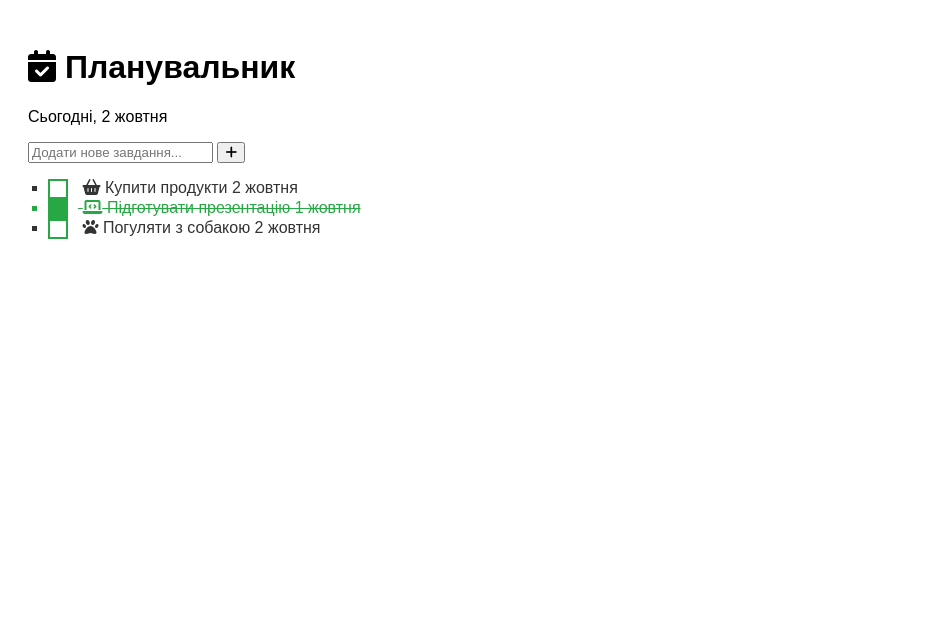
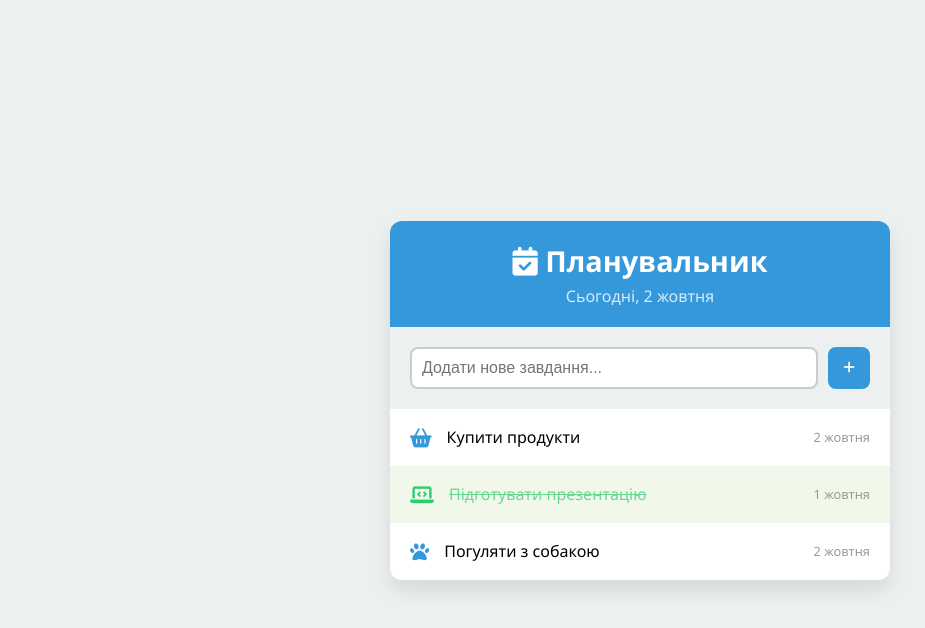
Before and after one commit to makavozik-droid/To-Do-List, a plain HTML site: page index.html in a window 1280 px wide. Shown: the whole page, without its empty margins (0-925 px from the left). Drawn offline with Linux system fonts and the light colour scheme.

Commit message:
Update styles.css

```diff
--- a/styles.css
+++ b/styles.css
@@ -1,80 +1,174 @@
 /*==========================================================*/
-/* Демонстрація спадкування та каскадності */
+/* Загальні стилі та змінні */
+/*==========================================================*/
+:root {
+    --primary-color: #3498db;
+    --secondary-color: #ecf0f1;
+    --text-color: #333;
+    --completed-color: #2ecc71;
+    --hover-color: #f1c40f;
+    --font-family: 'Segoe UI', Arial, sans-serif;
+}
+
+body {
+    font-family: var(--font-family);
+    background-color: var(--secondary-color);
+    margin: 0;
+    padding: 0;
+    display: flex;
+    justify-content: center;
+    align-items: center;
+    min-height: 100vh;
+}
+
+.app-container {
+    width: 100%;
+    max-width: 500px;
+    background-color: white;
+    border-radius: 12px;
+    box-shadow: 0 10px 20px rgba(0,0,0,0.1);
+    overflow: hidden;
+    animation: fadeIn 0.8s ease-out;
+}
+
+/* Анімація появи */
+@keyframes fadeIn {
+    from { opacity: 0; transform: translateY(-20px); }
+    to { opacity: 1; transform: translateY(0); }
+}
+
+/*==========================================================*/
+/* Заголовок та поле введення */
+/*==========================================================*/
+.app-header {
+    background: var(--primary-color);
+    color: white;
+    padding: 20px;
+    text-align: center;
+}
+.header-title {
+    margin: 0;
+    font-size: 1.8em;
+}
+.header-date {
+    opacity: 0.8;
+    margin: 5px 0 0;
+}
+.add-task-section {
+    display: flex;
+    padding: 20px;
+    background-color: var(--secondary-color);
+}
+#new-task-input {
+    flex-grow: 1;
+    padding: 10px;
+    border: 2px solid var(--border-color, #ccc);
+    border-radius: 8px;
+    font-size: 1em;
+    transition: all 0.3s;
+}
+#new-task-input:focus {
+    outline: none;
+    border-color: var(--primary-color);
+    box-shadow: 0 0 5px rgba(52, 152, 219, 0.5);
+}
+#add-task-btn {
+    margin-left: 10px;
+    padding: 10px 15px;
+    border: none;
+    background-color: var(--primary-color);
+    color: white;
+    border-radius: 8px;
+    cursor: pointer;
+    transition: transform 0.2s, background-color 0.3s;
+}
+#add-task-btn:hover {
+    background-color: #2980b9;
+    transform: scale(1.05);
+}
+
+/*==========================================================*/
+/* Стилізація списку завдань */
+/*==========================================================*/
+.todo-list {
+    list-style-type: none;
+    margin: 0;
+    padding: 0;
+}
+.todo-item {
+    display: flex;
+    align-items: center;
+    padding: 15px 20px;
+    border-bottom: 1px solid var(--border-color);
+    transition: background-color 0.3s, transform 0.3s;
+    position: relative;
+    cursor: pointer;
+}
+.todo-item:hover {
+    background-color: #f9f9f9;
+    transform: translateX(5px);
+}
+.todo-item:last-child {
+    border-bottom: none;
+}
+.todo-item .task-icon {
+    font-size: 1.2em;
+    color: var(--primary-color);
+    margin-right: 15px;
+}
+.todo-item .item-date {
+    margin-left: auto;
+    font-size: 0.8em;
+    color: #999;
+    transition: color 0.3s;
+}
+
+/*==========================================================*/
+/* Стилізація чекбоксів та виконаних завдань */
 /*==========================================================*/
 
-/* Спадкування: всі елементи на сторінці успадковують шрифт від <body> */
-body {
-    font-family: Arial, sans-serif;
-    padding: 20px;
-}
-
-/* Каскадність: базовий стиль для списку */
-.todo-list {
-    color: #333;
-    padding-left: 20px;
-    list-style-type: square;
-}
-
-/* Каскадність: цей стиль більш специфічний і перекриває попередній для
-   елементів із класом .completed */
-.todo-item.completed {
-    color: #28a745; /* Зелений колір */
-    text-decoration: line-through;
-}
-
-/* Перевірка !important:
-   Якщо додати !important до наступного правила,
-   воно перекриє навіть правило з .completed,
-   і текст стане синім, незважаючи на виконане завдання.
-   !important слід використовувати обережно. */
-/*
-.todo-item {
-    color: blue !important;
-}
-*/
-
-/*==========================================================*/
-/* Стилізація чекбоксів (без JS) */
-/*==========================================================*/
-
-/* Приховуємо стандартний чекбокс */
+/* Ховаємо стандартний чекбокс */
 .todo-item input[type="checkbox"] {
     display: none;
 }
-
-/* Стилізуємо кастомний чекбокс за допомогою псевдоелемента ::before */
-.todo-item label::before {
-    content: '';
-    display: inline-block;
-    width: 16px;
-    height: 16px;
-    margin-right: 10px;
-    border: 2px solid var(--secondary-color, #28a745);
-    background-color: transparent;
-    vertical-align: middle;
+/* Стилізуємо мітку, яка буде служити кастомним чекбоксом */
+.todo-item label {
+    display: flex;
+    align-items: center;
+    flex-grow: 1;
     cursor: pointer;
-    transition: all 0.2s ease-in-out;
+}
+/* Стилізуємо відмічений стан */
+.todo-item.completed {
+    background-color: #f1f8e9;
+}
+.todo-item.completed .task-text {
+    text-decoration: line-through;
+    color: var(--completed-color);
+    opacity: 0.7;
+}
+.todo-item.completed .task-icon {
+    color: var(--completed-color);
+    animation: bounce 0.5s;
+}
+@keyframes bounce {
+    0%, 100% { transform: scale(1); }
+    50% { transform: scale(1.2); }
 }
 
-/* Стилізація кастомного чекбокса, коли він відмічений */
-.todo-item input[type="checkbox"]:checked + label::before {
-    background-color: var(--secondary-color, #28a745);
-    border-color: var(--secondary-color, #28a745);
+/* Спливаючі елементи (приклад) */
+.todo-item::before {
+    content: '';
+    position: absolute;
+    top: 0;
+    left: 0;
+    width: 5px;
+    height: 100%;
+    background: var(--primary-color);
+    transform: scaleY(0);
+    transform-origin: top;
+    transition: transform 0.3s ease;
 }
-
-/* Додаємо позначку (✓) всередину відміченого чекбокса */
-.todo-item input[type="checkbox"]:checked + label::after {
-    content: '✓';
-    color: white;
-    font-size: 14px;
-    font-weight: bold;
-    position: absolute;
-    left: 4px;
-    top: 2px;
+.todo-item:hover::before {
+    transform: scaleY(1);
 }
-
-/* Стилі для тексту, коли чекбокс відмічений */
-.todo-item input[type="checkbox"]:checked + label {
-    text-decoration: line-through; /* Закреслюємо текст */
-    color: #28a745;
-}
```
